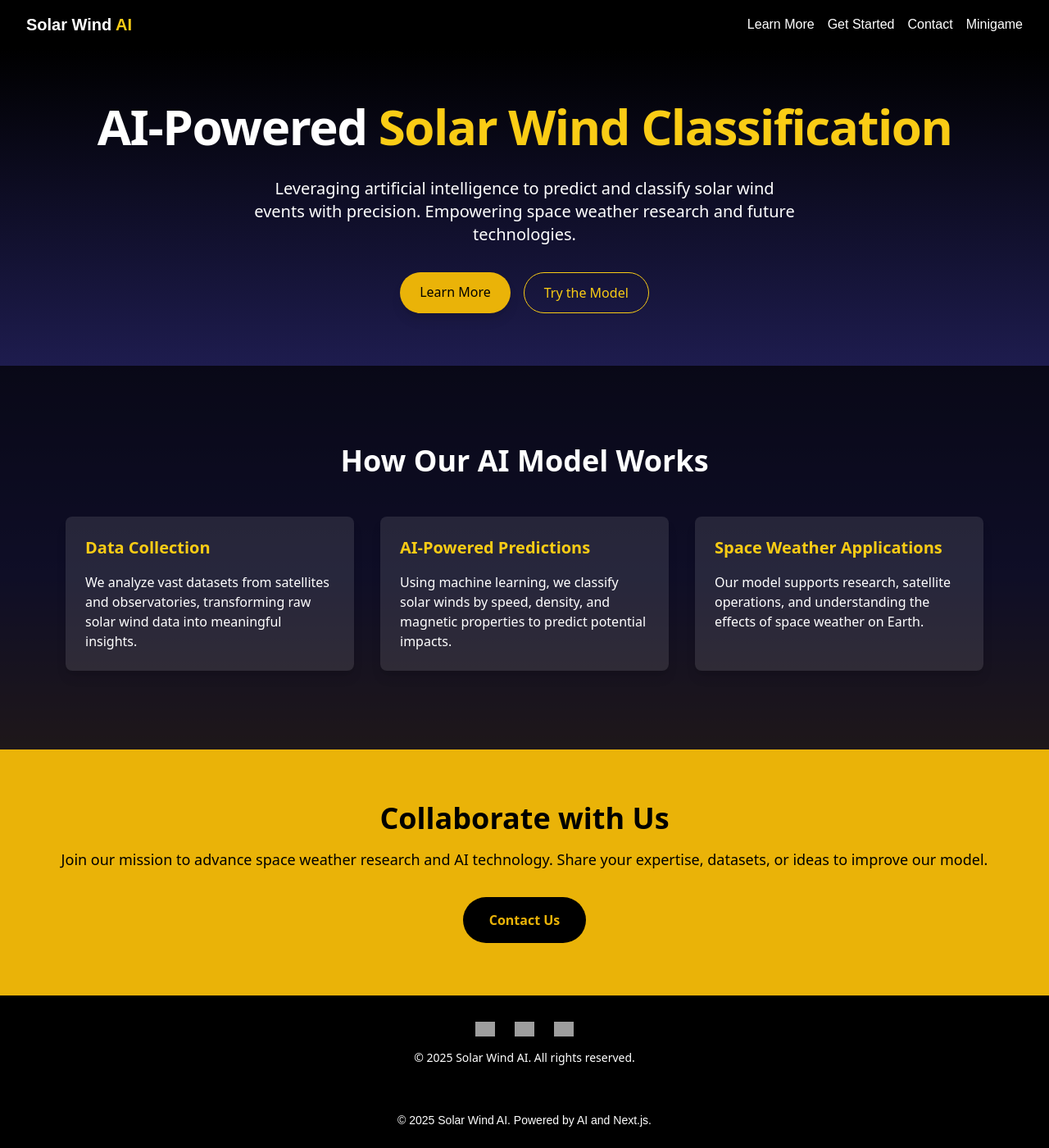
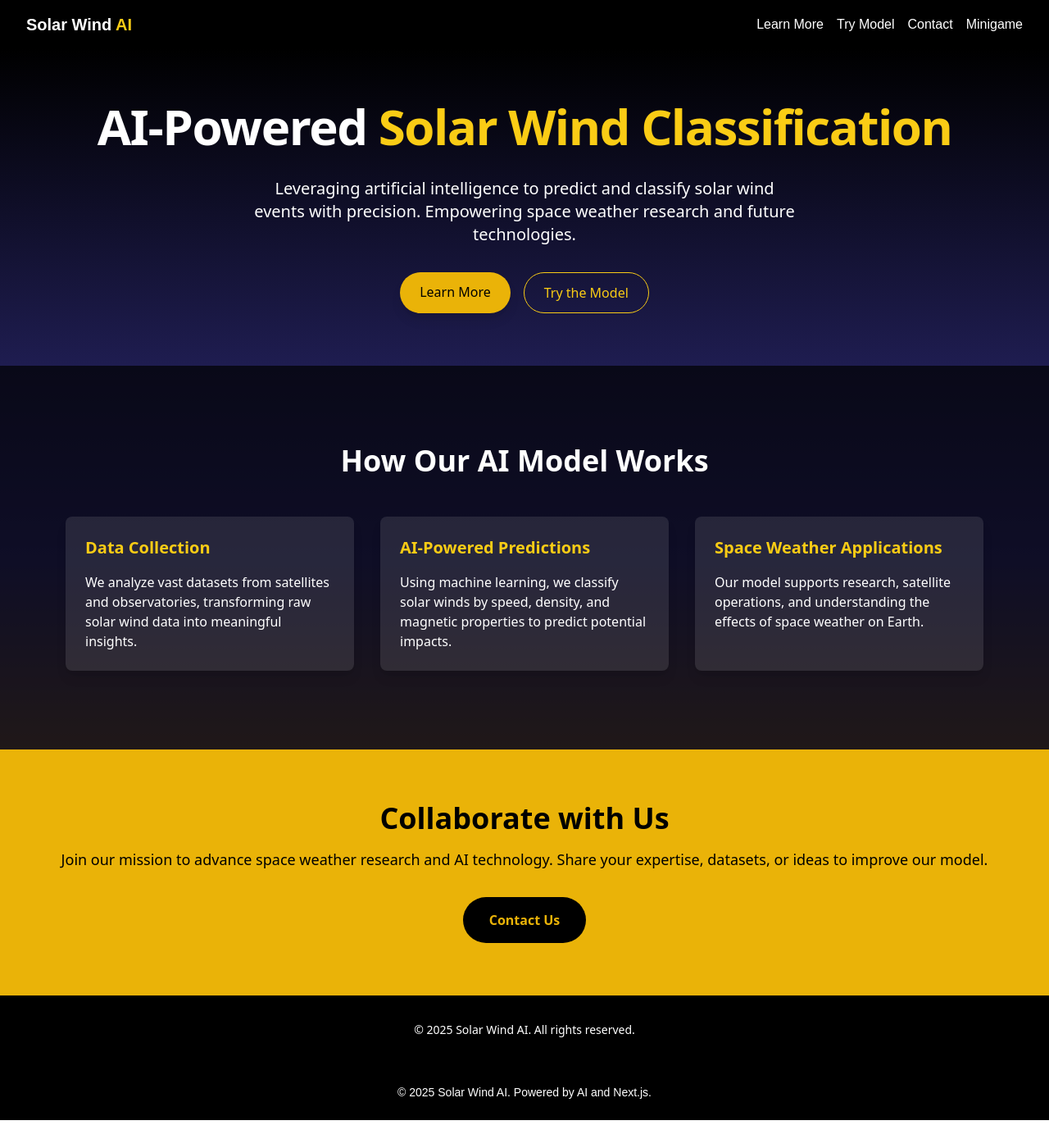
Before and after one commit to Landon-rossi/CapstoneProject, a Next.js app in the folder frontend/: page / in a window 1280 px wide. Shown: the whole page at 82% size. After the commit the page ends 1366 px from the top, so only its background shows below. Built offline with nearby package versions, Linux system fonts and the light colour scheme; grey boxes are pictures that could not be loaded.

Commit message:
code clean up

```diff
--- a/frontend/app/layout.tsx
+++ b/frontend/app/layout.tsx
@@ -22,7 +22,7 @@ export default function RootLayout({ children }: { children: ReactNode }) {
                 </h1>
                 <nav className="flex gap-4">
                     <a href="/learn-more" className="hover:text-yellow-400">Learn More</a>
-                    <a href="/try-model" className="hover:text-yellow-400">Get Started</a>
+                    <a href="/try-model" className="hover:text-yellow-400">Try Model</a>
                     <a href="/contact" className="hover:text-yellow-400">Contact</a>
                     <a href="/minigame" className="hover:text-yellow-400">Minigame</a>
                 </nav>
--- a/frontend/app/learn-more/page.tsx
+++ b/frontend/app/learn-more/page.tsx
@@ -36,7 +36,6 @@ const handleChat = async (message: string, messages: Message[]) => {
 };
 
 export default function LearnMore() {
-    const [selectedModel, setSelectedModel] = useState("");
     const [input, setInput] = useState("");
     const [messages, setMessages] = useState<Message[]>([]);
     const [loading, setLoading] = useState(false);
@@ -84,6 +83,7 @@ export default function LearnMore() {
             setApiStatus(!!response.text);
         } catch (err) {
             setApiStatus(false);
+            console.log(err);
         }
     };
 
@@ -131,7 +131,7 @@ export default function LearnMore() {
                 <Link href="/learn-more/solar-wind-effects"
                       className="group block p-6 bg-yellow-500/10 rounded-xl shadow-lg transform transition duration-300 hover:scale-105 hover:bg-yellow-500/20">
                     <div className="text-center">
-                        <h3 className="text-2xl font-bold text-yellow-300 group-hover:text-yellow-400">Earth's
+                        <h3 className="text-2xl font-bold text-yellow-300 group-hover:text-yellow-400">Earth&#39;s
                             Impact</h3>
                         <p className="mt-2 text-sm opacity-75 group-hover:opacity-100">How does it affect our
                             planet?</p>
@@ -150,8 +150,8 @@ export default function LearnMore() {
 
             <section className="grid gap-8 sm:grid-cols-2 lg:grid-cols-3 px-4 sm:px-12 mt-12">
                 <div className="p-6 bg-gray-800/50 rounded-xl shadow-lg">
-                    <h3 className="text-xl font-semibold text-yellow-400">The Sun's Magnetic Field</h3>
-                    <p className="mt-2 text-sm opacity-75">How the sun's magnetic forces shape the solar system.</p>
+                    <h3 className="text-xl font-semibold text-yellow-400">The Sun&#39;s Magnetic Field</h3>
+                    <p className="mt-2 text-sm opacity-75">How the sun&#39;s magnetic forces shape the solar system.</p>
                 </div>
                 <div className="p-6 bg-gray-800/50 rounded-xl shadow-lg">
                     <h3 className="text-xl font-semibold text-yellow-400">Geomagnetic Storms</h3>
@@ -226,7 +226,7 @@ export default function LearnMore() {
 
             <footer className="text-center mt-16">
                 <Link
-                    href="/frontend/public"
+                    href="/"
                     className="rounded-full px-6 py-3 bg-yellow-500 text-black font-bold hover:bg-yellow-400 transition"
                 >
                     Back to Home
--- a/frontend/app/page.tsx
+++ b/frontend/app/page.tsx
@@ -1,4 +1,3 @@
-import Image from "next/image";
 import Link from "next/link";
 
 export default function Home() {
@@ -71,17 +70,6 @@ export default function Home() {
 
         {/* Footer */}
         <footer className="bg-black py-8 text-center text-sm">
-          <div className="flex justify-center gap-6 mb-4">
-            <a href="https://nextjs.org" target="_blank" rel="noopener noreferrer">
-              <Image src="/solar-icon.svg" alt="Solar Icon" width={24} height={24} />
-            </a>
-            <a href="https://vercel.com" target="_blank" rel="noopener noreferrer">
-              <Image src="/ai-icon.svg" alt="AI Icon" width={24} height={24} />
-            </a>
-            <a href="https://github.com" target="_blank" rel="noopener noreferrer">
-              <Image src="/github-icon.svg" alt="GitHub Icon" width={24} height={24} />
-            </a>
-          </div>
           <p>&copy; 2025 Solar Wind AI. All rights reserved.</p>
         </footer>
       </div>
--- a/frontend/app/pages/try-model/page.tsx
+++ b/frontend/app/pages/try-model/page.tsx
@@ -1,14 +1,6 @@
 import Link from 'next/link';
 
 export default function ModelPage() {
-    // const [input, setInput] = useState('');
-    // const [output, setOutput] = useState('');
-
-    // const handleSubmit = async () => {
-    //     const result = await callGradio(input);
-    //     setOutput(result);
-    // };
-
     return (
         <div className="flex min-h-screen bg-gradient-to-b from-indigo-900 via-black to-yellow-600 text-white">
             {/* LEFT PANEL */}
@@ -18,7 +10,7 @@ export default function ModelPage() {
                         Gradio App Loader
                     </h1>
                     <p className="text-yellow-200 mb-6 text-center">
-                        Python script will auto-start. Preview Gradio app below.
+                        Python script will auto-start.
                     </p>
                 </div>
                 <footer className="text-center p-4 border-t border-yellow-400">
@@ -45,18 +37,4 @@ export default function ModelPage() {
             </div>
         </div>
     );
-
-    // return (
-    //     <div className="p-6">
-    //         <input
-    //             value={input}
-    //             onChange={(e) => setInput(e.target.value)}
-    //             className="border p-2"
-    //         />
-    //         <button onClick={handleSubmit} className="ml-2 bg-blue-500 text-white px-4 py-2">
-    //             Run Model
-    //         </button>
-    //         <p className="mt-4">Output: {output}</p>
-    //     </div>
-    // );
 }
```
